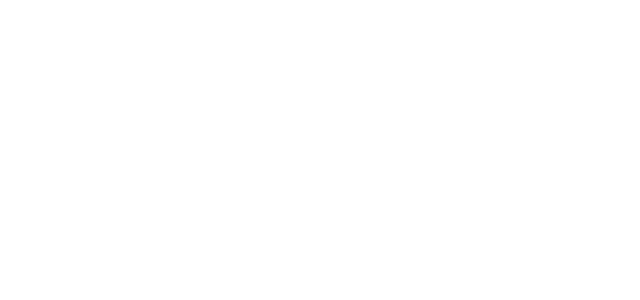
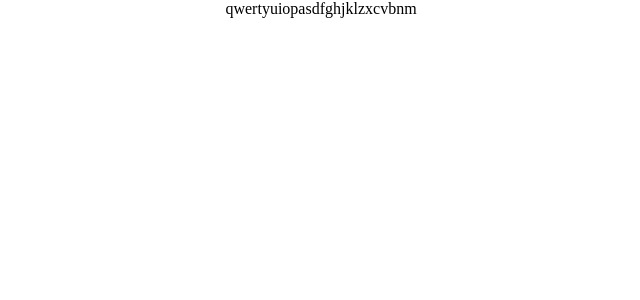
Before and after one commit to d-zienke/Ghostman, a React (Vite) app: page / in a window 1280 px wide. Shown: the top 300 px of the page, without its empty margins (319-959 px from the left). Built offline with nearby package versions, Linux system fonts and the light colour scheme.

Commit message:
Add `Keyboard` component
This react component will be used to get user input, which will be then used to guess letters in game.

```diff
--- a/src/App.jsx
+++ b/src/App.jsx
@@ -1,8 +1,10 @@
+import React from "react"
+import Keyboard from "./components/keyboard.jsx"
+
 function App() {
-
   return (
-    <div className="App">
-
+    <div className="app">
+      <Keyboard />
     </div>
   )
 }
--- /dev/null
+++ b/src/assets/scss/components/_keyboard.scss
@@ -0,0 +1,33 @@
+@use '../abstracts/variables' as var;
+
+.keyboard {
+    display: grid;
+    grid-template-columns: repeat(10, 1fr);
+    grid-gap: 10px;
+
+    &__row-1 {
+      grid-row: 1;
+    }
+    &__row-2 {
+      grid-row: 2;
+    }
+    &__row-3 {
+      grid-row: 3;
+    }
+
+
+    &__key {
+      display: flex;
+      justify-content: center;
+      align-items: center;
+      background-color: var.$color-gray-light;
+      padding: 10px;
+      border-radius: 5px;
+      font-size: 24px;
+      cursor: pointer;
+
+      &:hover {
+        background-color: var.$color-gray-dark;
+      }
+    }
+  }
--- /dev/null
+++ b/src/components/keyboard.jsx
@@ -0,0 +1,28 @@
+function Keyboard() {
+    const keysArray = [
+        "q","w","e","r","t","y","u","i","o","p",
+        "a","s","d","f","g","h","j","k","l",
+        "z","x","c","v","b","n","m"
+    ]
+
+    // const keysElements = keysArray.map(key => <a>{key}</a>)
+
+    const keysElements = keysArray.map((key, index) => (
+        <a
+        className={`keyboard__key keyboard__row-${
+            index <= 9 ?
+            1 :
+            index <= 18 ?
+            2 : 3
+        }`}
+        key={key}
+        >{key}</a>
+    ))
+    return (
+        <div className="keyboard">
+            {keysElements}
+        </div>
+    )
+}
+
+export default Keyboard
--- a/src/main.jsx
+++ b/src/main.jsx
@@ -2,8 +2,9 @@
 import ReactDOM from 'react-dom/client'
 import App from './App'
 
-ReactDOM.createRoot(document.getElementById('root')).render(
+const root = ReactDOM.createRoot(document.getElementById('root'))
+root.render(
   <React.StrictMode>
     <App />
-  </React.StrictMode>,
+  </React.StrictMode>
 )
```
